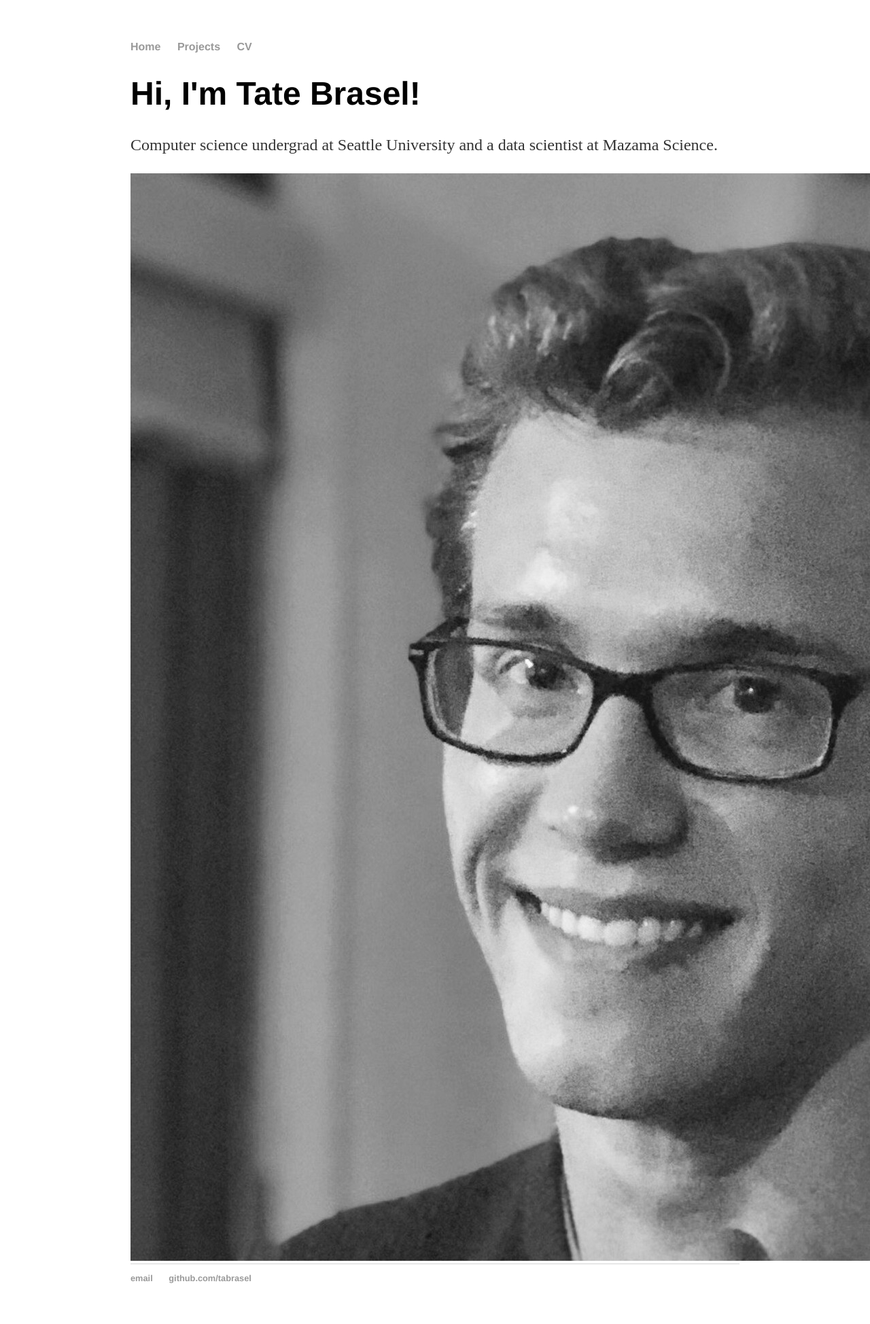
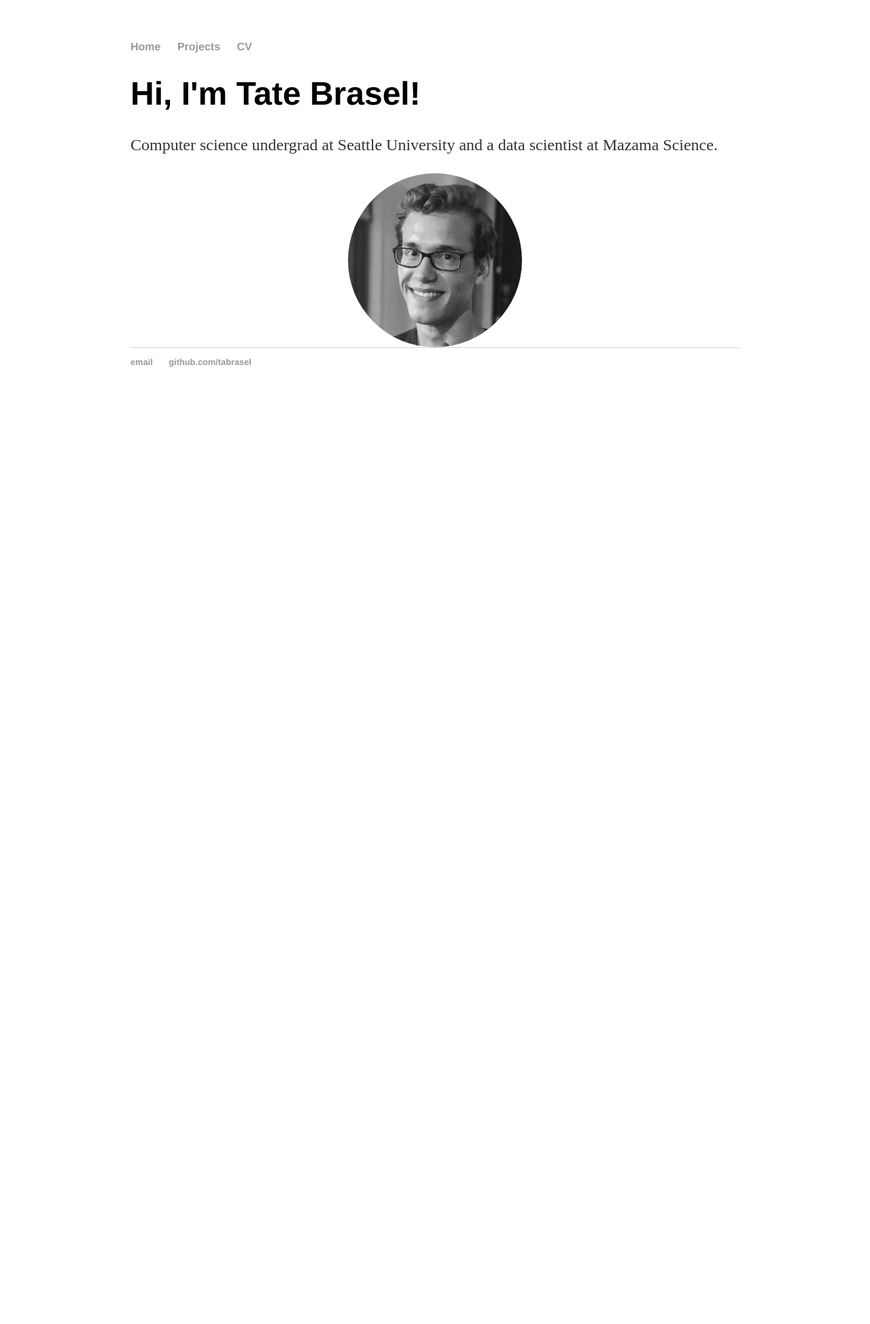
Before and after one commit to tabrasel/tabrasel.github.io, a Jekyll site: the page built from index.html, in a window 1280 px wide. Shown: the whole page at 68% size. Built offline with Jekyll 4.4.1, drawn with Linux system fonts in a browser that asks for light colours; after the commit the page ends 900 px from its top, so only the background shows below that.

Commit message:
applied circle to profil thumbnail

```diff
--- a/css/main.css
+++ b/css/main.css
@@ -32,10 +32,12 @@ footer {
     border-top: 1px solid #d5d5d5;
     font-size: .8em;
 }
-img.thumb-circle{
+img.thumbnail-circle{
     width: 256px;
     height: 256px;
     border-radius: 50%;
+    display: block;
+    margin: 0 auto;
 }
 
 ul.posts {
--- a/index.html
+++ b/index.html
@@ -5,5 +5,5 @@ title: Tate Brasel
 <div class="blurb">
 	<h1>Hi, I'm Tate Brasel!</h1>
 	<p>Computer science undergrad at Seattle University and a data scientist at Mazama Science.</p>
-    <img src="res/portrait_thumbnail.JPG"></img>
+    <img src="res/portrait_thumbnail.JPG" class="thumbnail-circle"></img>
 </div><!-- /.blurb -->
```
Also changed, not shown: res/portrait_thumbnail.JPG.
